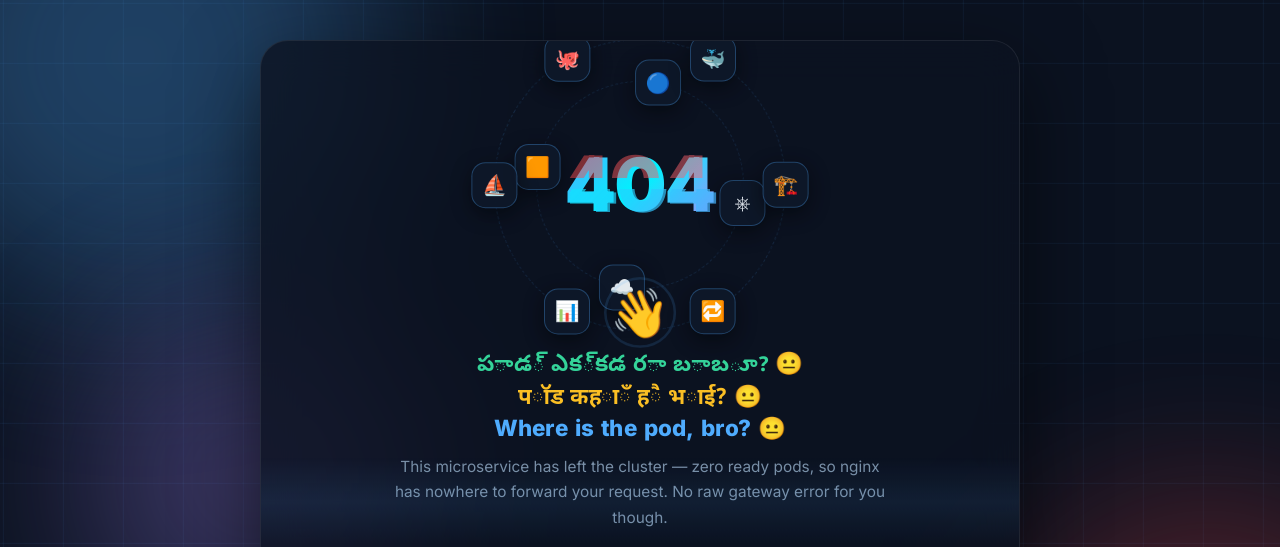
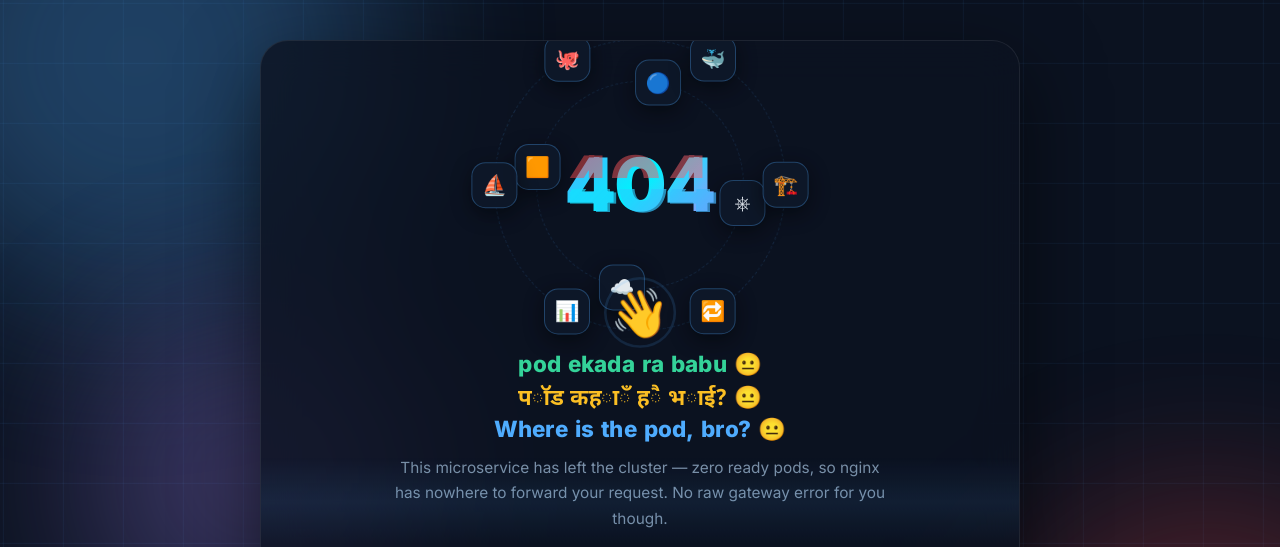
Before and after one commit to Keerthireddy-keerthi/azure_microservice_banking_application, a plain HTML site: page frontend/banking-ui/public/error.html in a window 1280 px wide. Shown: the top 547 px of the page. Drawn offline with Linux system fonts and the light colour scheme.

Commit message:
style(404): change Telugu line text to 'pod ekada ra babu'

```diff
--- a/frontend/banking-ui/public/error.html
+++ b/frontend/banking-ui/public/error.html
@@ -435,7 +435,7 @@
     (function () {
       var host = document.getElementById('say');
       var variants = [
-        { cls: 'te', lang: 'te', text: 'పాడ్ ఎక్కడ రా బాబూ? 😐' },
+        { cls: 'te', lang: 'te', text: 'pod ekada ra babu 😐' },
         { cls: 'hi', lang: 'hi', text: 'पॉड कहाँ है भाई? 😐' },
         { cls: 'en', lang: 'en', text: 'Where is the pod, bro? 😐' }
       ];
```
